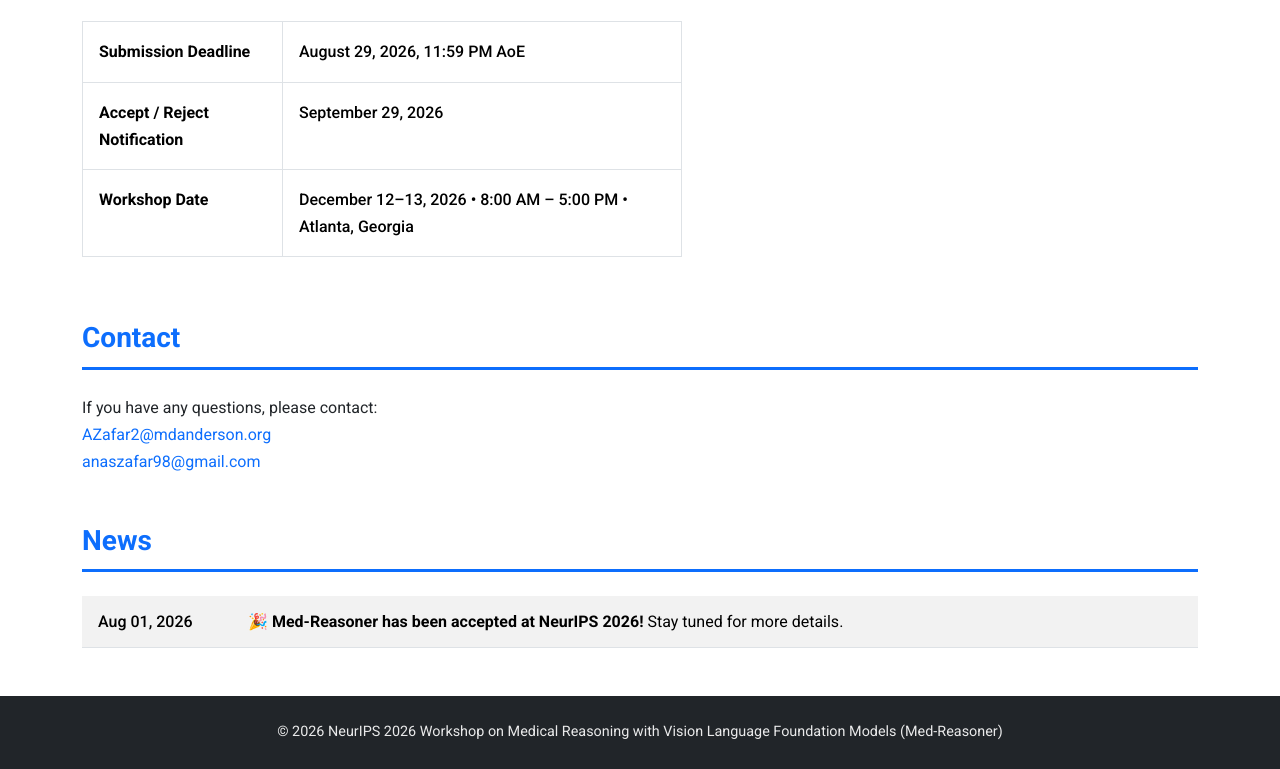
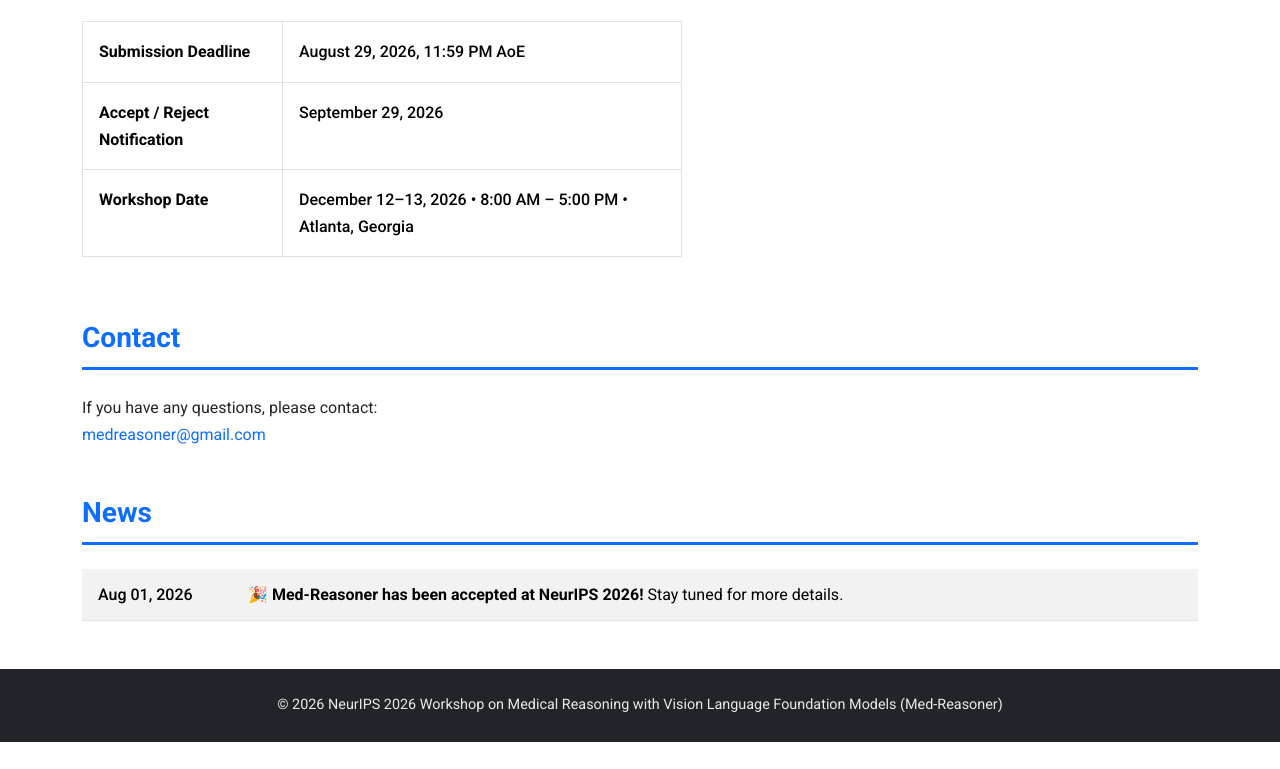
Before and after one commit to med-reasoner/neurips2026, a plain HTML site: page index.html in a window 1280 px wide. Shown: the part 4000-4769 px from the top of the page. After the commit the page ends 4742 px from the top, so only its background shows below. Drawn offline with nearby package versions, Linux system fonts and the light colour scheme.

Commit message:
Update contact email to medreasoner@gmail.com
Co-authored-by: Cursor <cursoragent@cursor.com>

```diff
--- a/index.html
+++ b/index.html
@@ -366,8 +366,7 @@
         <section id="contact" class="mb-5">
             <h2 class="section-title">Contact</h2>
             <p>If you have any questions, please contact:<br>
-            <a href="mailto:AZafar2@mdanderson.org">AZafar2@mdanderson.org</a><br>
-            <a href="mailto:anaszafar98@gmail.com">anaszafar98@gmail.com</a></p>
+            <a href="mailto:medreasoner@gmail.com">medreasoner@gmail.com</a></p>
         </section>
 
         <!-- News -->
```
